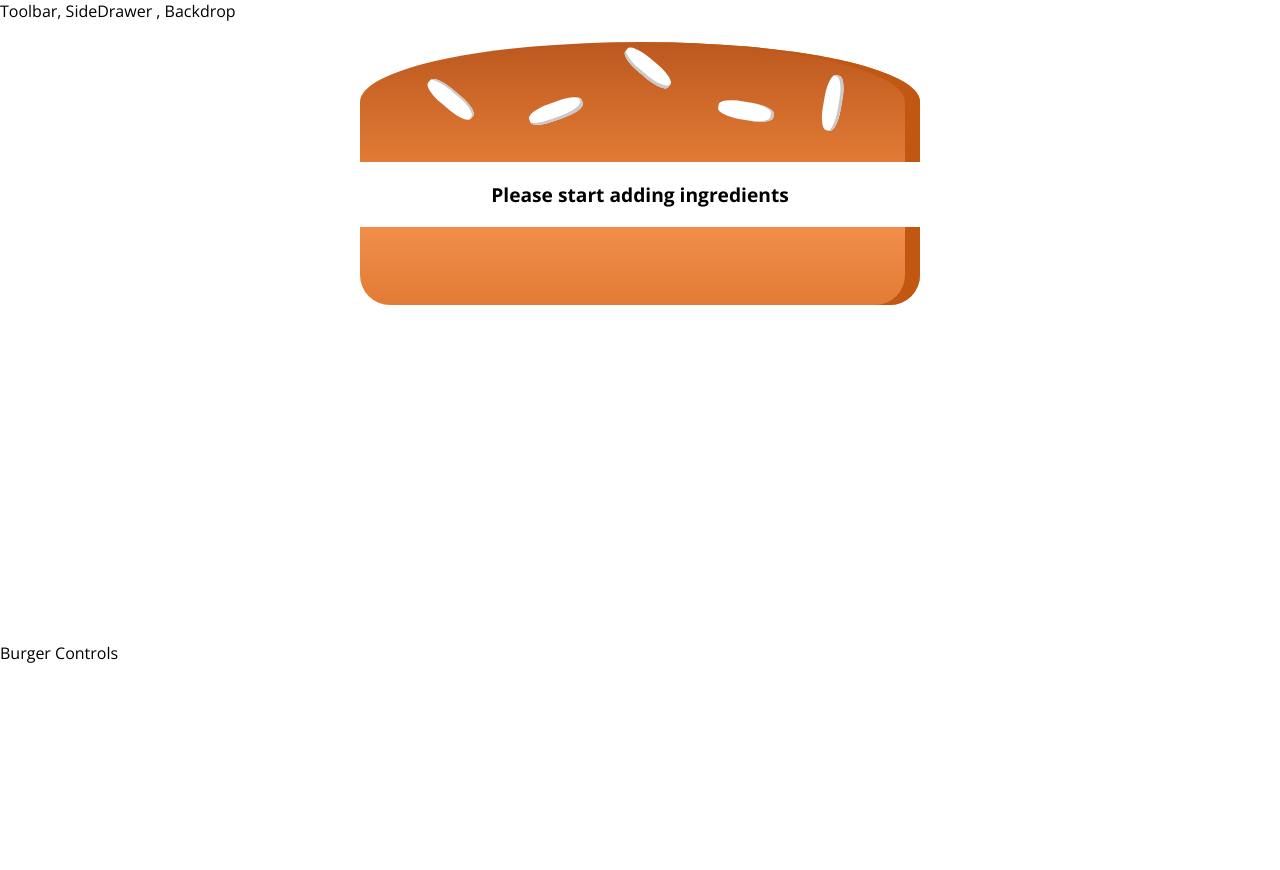
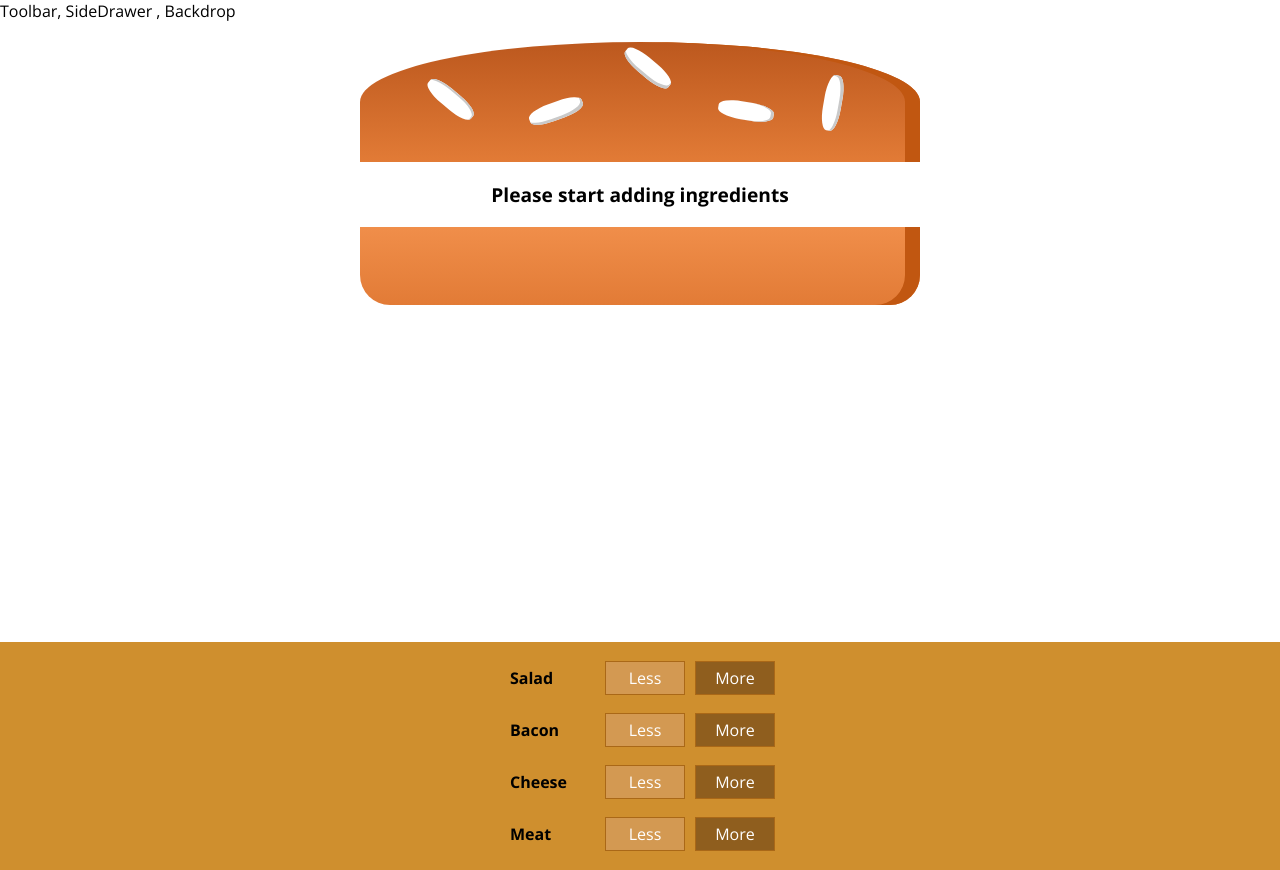
Before and after one commit to ANgajasinghe/burger-builder, a React (Create React App) app: page / in a window 1280 px wide. Before the commit the page ends 800 px from the top, so only its background shows below. Built offline with nearby package versions, Linux system fonts and the light colour scheme.

Commit message:
16. Burger adding and passing function reference

```diff
--- /dev/null
+++ b/src/components/Burger/BuildControls/BuildControl/BuildControl.css
@@ -0,0 +1,56 @@
+.BuildControl {
+    display: flex;
+    justify-content: space-between;
+    align-items: center;
+    margin: 5px 0;
+}
+
+.BuildControl button {
+    display: block;
+    font: inherit;
+    padding: 5px;
+    margin: 0 5px;
+    width: 80px;
+    border: 1px solid #AA6817;
+    cursor: pointer;
+    outline: none;
+}
+
+.BuildControl button:disabled {
+    background-color: #AC9980;
+    border: 1px solid #7E7365;
+    color: #ccc;
+    cursor: default;
+}
+
+.BuildControl button:hover:disabled {
+    background-color: #AC9980;
+    color: #ccc;
+    cursor: not-allowed;
+}
+
+.Label {
+    padding: 10px;
+    font-weight: bold;
+    width: 80px;
+}
+
+.BuildControl .Less {
+    background-color: #D39952;
+    color: white;
+}
+
+.BuildControl .More {
+    background-color: #8F5E1E;
+    color: white;
+}
+
+.BuildControl .Less:hover, .BuildControl .Less:active {
+    background-color: #DAA972;
+    color: white;
+}
+
+.BuildControl .More:hover,.BuildControl .More:active {
+    background-color: #99703F;
+    color: white;
+}
--- /dev/null
+++ b/src/components/Burger/BuildControls/BuildControl/BuildControl.js
@@ -0,0 +1,12 @@
+import React from 'react';
+import './BuildControl.css';
+
+const buildControl = (props) => (
+    <div className='BuildControl'>
+        <div className='Label'>{props.label}</div>
+        <button className='Less'>Less</button>
+        <button className='More' onClick={props.added}>More</button>
+    </div>
+);
+
+export default buildControl;
--- /dev/null
+++ b/src/components/Burger/BuildControls/BuildControls.css
@@ -0,0 +1,51 @@
+.BuildControls {
+    width: 100%;
+    background-color: #CF8F2E;
+    display: flex;
+    flex-flow: column;
+    align-items: center;
+    box-shadow: 0 2px 1px #ccc;
+    margin: auto;
+    padding: 10px 0;
+}
+
+.OrderButton {
+    background-color: #DAD735;
+    outline: none;
+    cursor: pointer;
+    border: 1px solid #966909;
+    color: #966909;
+    font-family: inherit;
+    font-size: 1.2em;
+    padding: 15px 30px;
+    box-shadow: 2px 2px 2px #966909;
+}
+
+.OrderButton:hover, .OrderButton:active {
+    background-color: #A0DB41;
+    border: 1px solid #966909;
+    color: #966909;
+}
+
+.OrderButton:disabled {
+    background-color: #C7C6C6;
+    cursor: not-allowed;
+    border: 1px solid #ccc;
+    color: #888888;
+}
+
+.OrderButton:not(:disabled) {
+    animation: enable 0.3s linear;
+}
+
+@keyframes enable {
+    0% {
+        transform: scale(1);
+    }
+    60% {
+        transform: scale(1.1);
+    }
+    100% {
+        transform: scale(1);
+    }
+}
--- /dev/null
+++ b/src/components/Burger/BuildControls/BuildControls.js
@@ -0,0 +1,24 @@
+import React from 'react';
+import './BuildControls.css';
+import BuildControl from './BuildControl/BuildControl.js';
+const controls = [
+    { label: 'Salad', type: 'salad' },
+    { label: 'Bacon', type: 'bacon' },
+    { label: 'Cheese', type: 'cheese' },
+    { label: 'Meat', type: 'meat' },
+];
+
+
+const buildControls = (props) => (
+    <div className='BuildControls'>
+        {controls.map(ctrl => (
+            <BuildControl
+                key={ctrl.label}
+                label={ctrl.label}
+                added={() => props.ingredientAdded(ctrl.type)}
+                />
+        ))}
+    </div>
+);
+
+export default buildControls;
--- a/src/containers/BurgerBuilder/index.js
+++ b/src/containers/BurgerBuilder/index.js
@@ -1,6 +1,14 @@
 import React, { Component} from 'react'
 import Aux from "../../hoc/Auxiliary.component";
 import Burger from '../../components/Burger/Burger'
+import BuildControl from '../../components/Burger/BuildControls/BuildControls'
+
+const INGREDIENT_PRICES = {
+    salad: 0.5,
+    cheese: 0.4,
+    meat: 1.3,
+    bacon: 0.7
+};
 
 // this is a state full component
 class BurgerBuilder extends Component {
@@ -15,15 +23,35 @@
             bacon:0,
             cheese: 0,
             meat: 0
-        }
+        },
+        totalPrice: 4
     }
 
+    addIngredientHandler = (type) => {
+        const  oldCount = this.state.ingredients[type];
+        const updatedCount = oldCount + 1 ;
+        const updatedIngredients = {
+            ...this.state.ingredients
+        };
+        updatedIngredients[type] = updatedCount;
+        updatedIngredients[type] = updatedCount;
+        const priceAddition = INGREDIENT_PRICES[type];
+        const oldPrice = this.state.totalPrice;
+        const newPrice = oldPrice + priceAddition;
+        this.setState( { totalPrice: newPrice, ingredients: updatedIngredients } );
+    }
+
+    removeIngredientHandler = (type) => {
+
+    }
 
     render() {
         return (
             <Aux>
                 <Burger ingredients={this.state.ingredients} />
-                <div>Burger Controls</div>
+                <BuildControl
+                    ingredientAdded={this.addIngredientHandler}
+                />
             </Aux>
         );
     }
```
Also changed, not shown: 1 other file (tests, documents, lock files or other folders).
